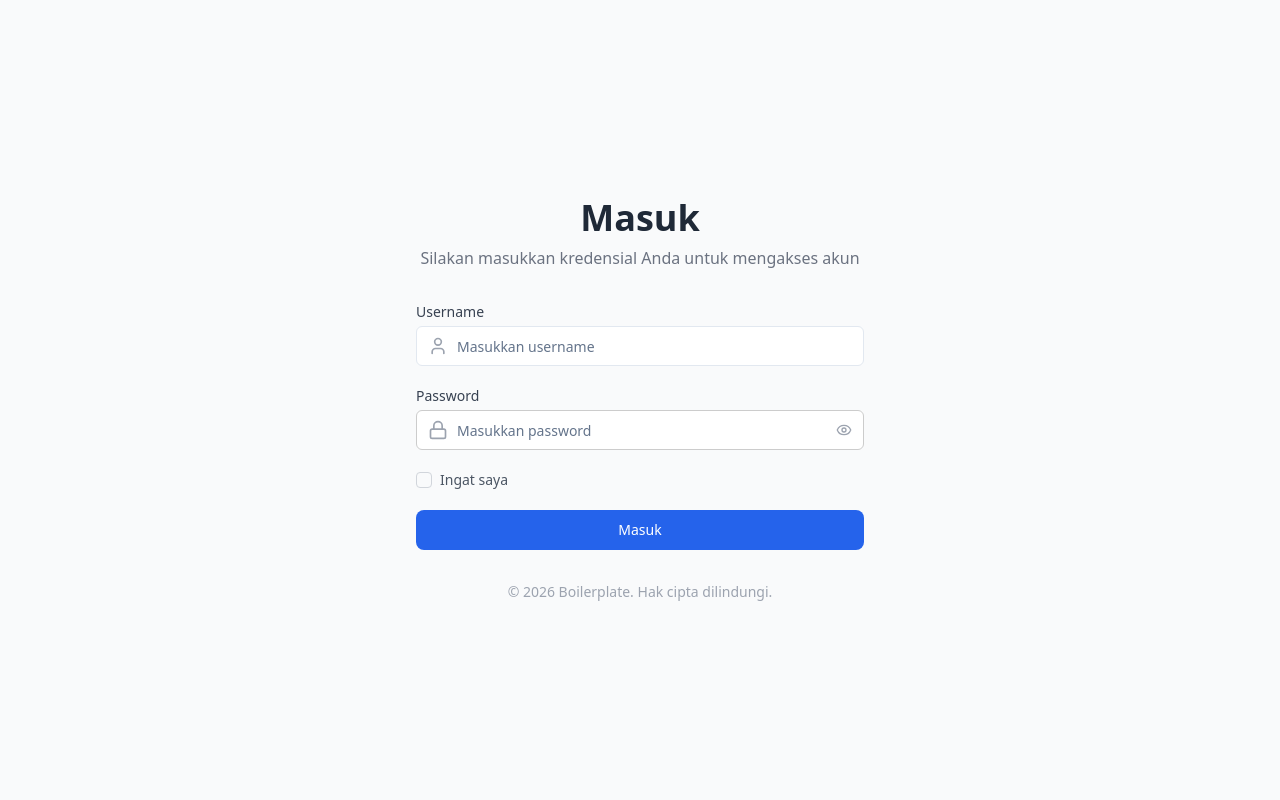
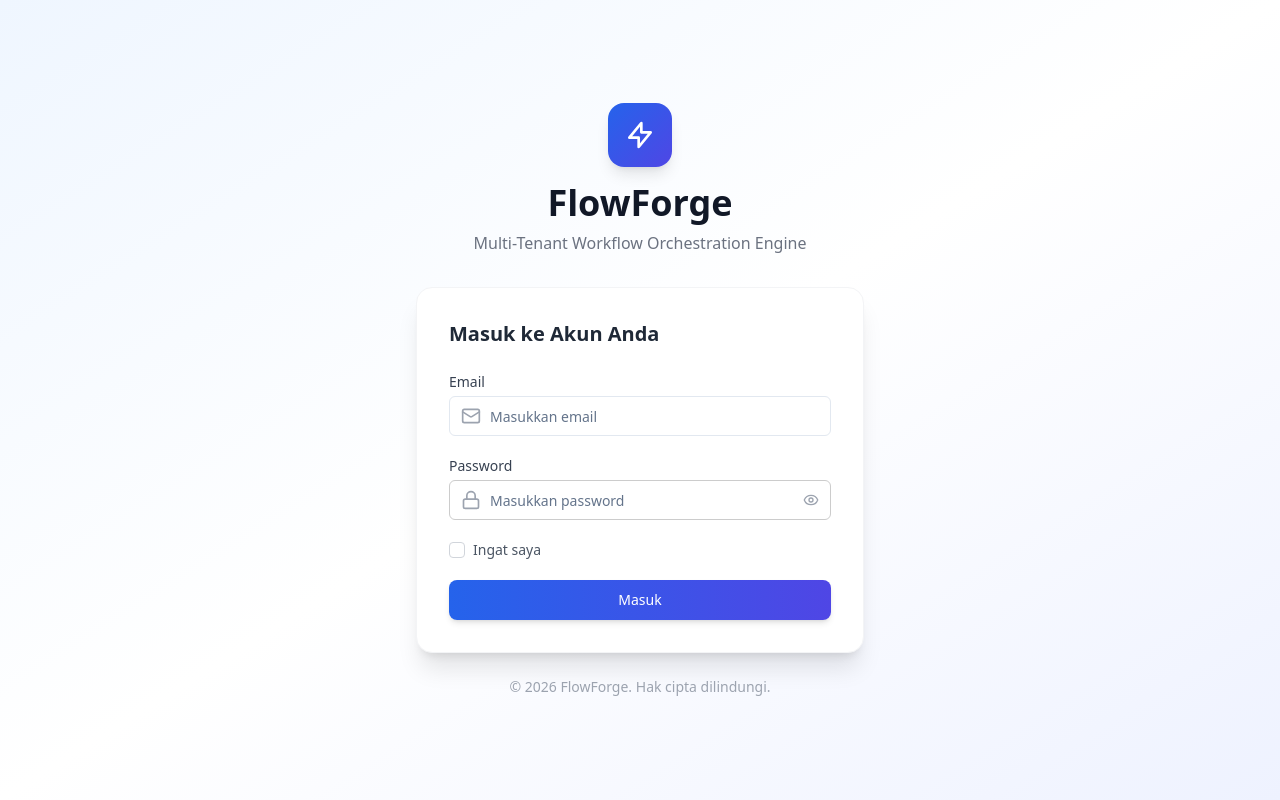
Before and after one commit to hafidh2001/sevima-fe, a React (Vite) app: page /auth/login in a window 1280 px wide. Built offline with nearby package versions, Linux system fonts and the light colour scheme; no server answers.

Commit message:
feat : login & jwt integration

```diff
--- a/src/App.tsx
+++ b/src/App.tsx
@@ -51,10 +51,15 @@ function App() {
         <Route
           path={ROUTES.base}
           element={
-            <ProtectedRoute allowedRoles={[RoleEnum.ADMIN, RoleEnum.USER]}>
+            <ProtectedRoute
+              allowedRoles={[RoleEnum.ADMIN, RoleEnum.EDITOR, RoleEnum.VIEWER]}
+            >
               <AdminLayout>
                 <div className="flex flex-col min-h-screen w-full px-5 justify-center items-center">
-                  <h3 className="font-semibold text-xl">Halo Haped</h3>
+                  <h3 className="font-semibold text-xl">Welcome to FlowForge</h3>
+                  <p className="text-gray-500 mt-2">
+                    Multi-Tenant Workflow Orchestration Engine
+                  </p>
                 </div>
               </AdminLayout>
             </ProtectedRoute>
--- /dev/null
+++ b/src/components/Spinner.tsx
@@ -0,0 +1,39 @@
+interface SpinnerProps {
+  size?: "sm" | "md" | "lg";
+  className?: string;
+  text?: string;
+}
+
+export const Spinner = ({ size = "sm", className = "", text }: SpinnerProps) => {
+  const sizeClasses = {
+    sm: "h-4 w-4",
+    md: "h-6 w-6",
+    lg: "h-8 w-8",
+  };
+
+  return (
+    <span className={`flex items-center gap-2 ${className}`}>
+      <svg
+        className={`animate-spin ${sizeClasses[size]}`}
+        xmlns="http://www.w3.org/2000/svg"
+        fill="none"
+        viewBox="0 0 24 24"
+      >
+        <circle
+          className="opacity-25"
+          cx="12"
+          cy="12"
+          r="10"
+          stroke="currentColor"
+          strokeWidth="4"
+        />
+        <path
+          className="opacity-75"
+          fill="currentColor"
+          d="M4 12a8 8 0 018-8V0C5.373 0 0 5.373 0 12h4z"
+        />
+      </svg>
+      {text && <span>{text}</span>}
+    </span>
+  );
+};
--- a/src/pages/auth/login/LoginPage.tsx
+++ b/src/pages/auth/login/LoginPage.tsx
@@ -9,7 +9,8 @@ import { InputField } from "@/components/fields/inputField";
 import { PasswordField } from "@/components/fields/passwordField";
 import { loginSchema, LoginFormData } from "@/validations/auth/login";
 import { showToast } from "@/utils/toast";
-import { LockIcon, UserIcon } from "lucide-react";
+import { Spinner } from "@/components/Spinner";
+import { LockIcon, MailIcon } from "lucide-react";
 
 export const LoginPage = () => {
   const navigate = useNavigate();
@@ -22,7 +23,7 @@ export const LoginPage = () => {
   } = useForm<LoginFormData>({
     resolver: zodResolver(loginSchema),
     defaultValues: {
-      username: "",
+      email: "",
       password: "",
       rememberMe: false,
     },
@@ -44,17 +45,38 @@ export const LoginPage = () => {
   };
 
   return (
-    <div className="min-h-screen flex items-center justify-center p-6 bg-gray-50">
+    <div className="min-h-screen flex items-center justify-center p-6 bg-gradient-to-br from-blue-50 via-white to-indigo-50">
       <div className="w-full max-w-md">
-        {/* Header */}
+        {/* Logo & Header */}
         <div className="text-center mb-8">
-          <h1 className="text-3xl sm:text-4xl font-bold text-gray-800 mb-2">
-            Masuk
+          <div className="inline-flex items-center justify-center w-16 h-16 rounded-2xl bg-gradient-to-br from-blue-600 to-indigo-600 shadow-lg mb-4">
+            <svg
+              className="w-8 h-8 text-white"
+              fill="none"
+              stroke="currentColor"
+              viewBox="0 0 24 24"
+            >
+              <path
+                strokeLinecap="round"
+                strokeLinejoin="round"
+                strokeWidth={2}
+                d="M13 10V3L4 14h7v7l9-11h-7z"
+              />
+            </svg>
+          </div>
+          <h1 className="text-3xl sm:text-4xl font-bold text-gray-900 mb-2">
+            FlowForge
           </h1>
           <p className="text-gray-500 text-sm sm:text-base">
-            Silakan masukkan kredensial Anda untuk mengakses akun
+            Multi-Tenant Workflow Orchestration Engine
           </p>
         </div>
+
+        {/* Login Card */}
+        <div className="bg-white rounded-2xl shadow-xl border border-gray-100 p-8">
+          <h2 className="text-xl font-semibold text-gray-800 mb-6">
+            Masuk ke Akun Anda
+          </h2>
 
           {/* Error Message */}
           {error && (
@@ -65,17 +87,19 @@ export const LoginPage = () => {
 
           {/* Login Form */}
           <form onSubmit={handleSubmit(onSubmit)} className="space-y-5">
-          {/* Username Field */}
+            {/* Email Field */}
             <Controller
-            name="username"
+              name="email"
               control={control}
               render={({ field }) => (
                 <InputField
                   {...field}
-                label="Username"
-                placeholder="Masukkan username"
-                startIcon={<UserIcon className="h-5 w-5 text-gray-400" />}
-                errorMessage={errors.username?.message}
+                  label="Email"
+                  type="email"
+                  placeholder="Masukkan email"
+                  startIcon={<MailIcon className="h-5 w-5 text-gray-400" />}
+                  errorMessage={errors.email?.message}
+                  autoComplete="email"
                 />
               )}
             />
@@ -91,12 +115,13 @@ export const LoginPage = () => {
                   placeholder="Masukkan password"
                   startIcon={<LockIcon className="h-5 w-5 text-gray-400" />}
                   errorMessage={errors.password?.message}
+                  autoComplete="current-password"
                 />
               )}
             />
 
             {/* Remember Me */}
-          <div className="flex items-center">
+            <div className="flex items-center justify-between">
               <Controller
                 name="rememberMe"
                 control={control}
@@ -119,14 +144,19 @@ export const LoginPage = () => {
             </div>
 
             {/* Login Button */}
-          <Button type="submit" disabled={isLoading} className="w-full py-3">
-            {isLoading ? "Memuat..." : "Masuk"}
+            <Button
+              type="submit"
+              disabled={isLoading}
+              className="w-full py-3 bg-gradient-to-r from-blue-600 to-indigo-600 hover:from-blue-700 hover:to-indigo-700 text-white font-medium shadow-md hover:shadow-lg transition-all duration-200"
+            >
+              {isLoading ? <Spinner text="Memuat..." /> : "Masuk"}
             </Button>
           </form>
+        </div>
 
-        {/* Footer Text */}
-        <p className="text-center text-xs sm:text-sm text-gray-400 mt-8">
-          &copy; {new Date().getFullYear()} Boilerplate. Hak cipta dilindungi.
+        {/* Footer */}
+        <p className="text-center text-xs sm:text-sm text-gray-400 mt-6">
+          &copy; {new Date().getFullYear()} FlowForge. Hak cipta dilindungi.
         </p>
       </div>
     </div>
--- /dev/null
+++ b/src/services/authApi.ts
@@ -0,0 +1,48 @@
+import axios from "axios";
+import type { ILoginRequest, TokenResponse } from "@/types/auth";
+
+// API Configuration from environment variables
+const API_URL = import.meta.env.VITE_API_URL;
+
+// Validate environment variables
+if (!API_URL) {
+  throw new Error(
+    "API configuration is missing. Please check environment variables.",
+  );
+}
+
+// Create axios instance with default config
+const apiClient = axios.create({
+  baseURL: API_URL,
+  headers: {
+    "Content-Type": "application/json",
+  },
+  timeout: 30000,
+});
+
+export const authApi = {
+  /**
+   * Login user - returns tokens directly from backend (not wrapped in ApiResponse)
+   */
+  async login(credentials: ILoginRequest): Promise<TokenResponse> {
+    try {
+      // Only send email and password to backend (rememberMe is frontend-only)
+      const { email, password } = credentials;
+      const { data } = await apiClient.post<TokenResponse>(
+        "auth/login",
+        { email, password },
+      );
+
+      return data;
+    } catch (error) {
+      if (axios.isAxiosError(error)) {
+        const responseData = error.response?.data;
+        if (responseData?.message) {
+          throw new Error(responseData.message);
+        }
+        throw new Error(error.message);
+      }
+      throw error;
+    }
+  },
+};
--- a/src/store/authStore.ts
+++ b/src/store/authStore.ts
@@ -1,11 +1,12 @@
 import { create } from "zustand";
+import { authApi } from "@/services/authApi";
 import { jwtService } from "@/functions/jwt";
 import type { AuthState, AuthStore } from "@/types/auth/store";
-import { TAuthUser } from "@/types/auth";
-import mockUsers from "@/data/mock-user.json";
+import type { TAuthUser } from "@/types/auth";
+import { RoleEnum } from "@/types";
 
 const initialState: AuthState = {
-  user: {} as TAuthUser,
+  user: null,
   isAuthenticated: false,
   isLoading: false,
   isInitialized: false,
@@ -20,10 +21,10 @@ export const useAuthStore = create<AuthStore>((set) => ({
     set({ isLoading: true });
 
     try {
+      const userData = jwtService.getUserData();
       const payload = await jwtService.getCurrentUser();
 
-      if (payload) {
-        const userData = jwtService.getUserData();
+      if (payload && userData) {
         set({
           user: userData,
           isAuthenticated: true,
@@ -48,33 +49,25 @@ export const useAuthStore = create<AuthStore>((set) => ({
     set({ isLoading: true, error: null, success: null });
 
     try {
-      // Find user by username and password
-      const foundUser = (mockUsers as TAuthUser[]).find(
-        (u) =>
-          u.username === credentials.username &&
-          u.password === credentials.password
-      );
+      const tokens = await authApi.login(credentials);
 
-      if (!foundUser) {
-        set({
-          isLoading: false,
-          error: "Username atau password salah",
-        });
-        return false;
+      const { accessToken, refreshToken } = tokens;
+
+      // Decode JWT to get user data
+      const payload = await jwtService.verifyToken(accessToken);
+
+      if (!payload) {
+        throw new Error("Invalid token received");
       }
 
-      const userData = foundUser;
-
-      // Generate JWT tokens from user data
-      const jwtPayload = {
-        id_user: String(userData.id),
-        username: userData.username,
-        name: userData.name,
-        role: userData.role,
+      const userData: TAuthUser = {
+        id: payload.sub,
+        email: payload.email,
+        name: payload.email.split("@")[0],
+        role: payload.role as RoleEnum,
+        tenantId: payload.tenantId,
       };
 
-      const { accessToken, refreshToken } =
-        await jwtService.generateTokens(jwtPayload);
       jwtService.setTokens(
         accessToken,
         refreshToken,
@@ -86,7 +79,6 @@ export const useAuthStore = create<AuthStore>((set) => ({
         user: userData,
         isAuthenticated: true,
         isLoading: false,
-        error: null,
         success: "Login berhasil",
       });
 
@@ -102,7 +94,7 @@ export const useAuthStore = create<AuthStore>((set) => ({
   logout: async () => {
     jwtService.clearTokens();
     set({
-      user: {} as TAuthUser,
+      user: null,
       isAuthenticated: false,
       error: null,
       success: null,
--- a/src/types/index.ts
+++ b/src/types/index.ts
@@ -9,7 +9,7 @@ export interface BasicSelectOpt<T = string> {
   value: T;
 }
 
-// API Response
+// API Standard Response type
 export interface ApiResponse<T> {
   status: boolean;
   data: T;
@@ -25,8 +25,9 @@ export interface ApiPaginationResponse<T> extends ApiResponse<T> {
   };
 }
 
-// Enums
+// Global enums used across modules
 export enum RoleEnum {
-  ADMIN = "admin",
-  USER = "user",
+  ADMIN = "ADMIN",
+  EDITOR = "EDITOR",
+  VIEWER = "VIEWER",
 }
--- a/src/validations/auth/login.ts
+++ b/src/validations/auth/login.ts
@@ -1,7 +1,10 @@
 import { z } from "zod";
 
 export const loginSchema = z.object({
-  username: z.string().min(1, "Username harus diisi"),
+  email: z
+    .string()
+    .min(1, "Email harus diisi")
+    .email("Format email tidak valid"),
   password: z.string().min(1, "Password harus diisi"),
   rememberMe: z.boolean().optional(),
 });
```
Also changed, not shown: src/functions/jwt.ts (+24 -75 lines), src/types/auth/index.ts (+9 -4 lines), 1 other file (tests, documents, lock files or other folders). Lines whose indentation alone changed are shown as unchanged.
